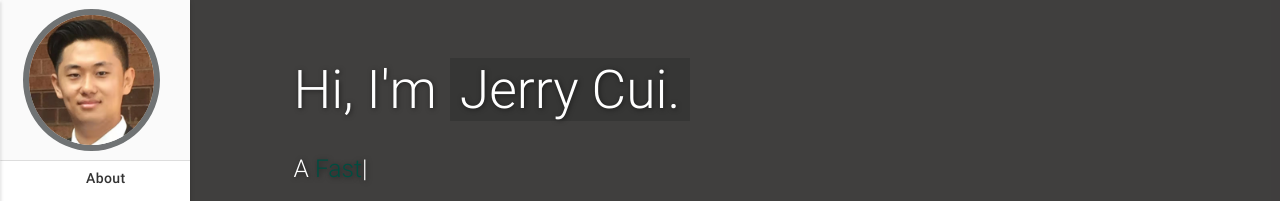
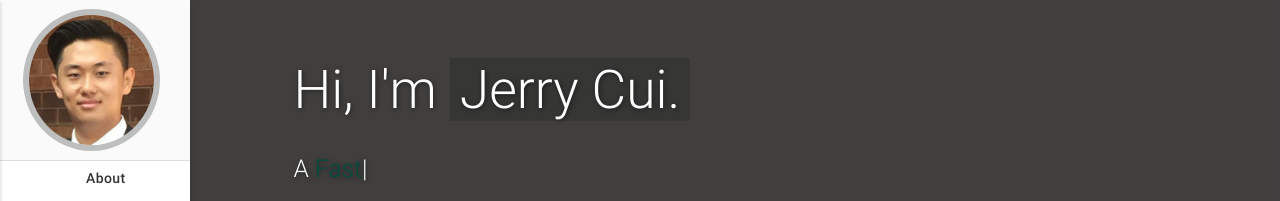
Before and after one commit to Jerry00C/Jerry00C.github.io, a plain HTML site: page index.html in a window 1280 px wide. Shown: the top 201 px of the page. Drawn offline with nearby package versions, Linux system fonts and the light colour scheme; some icons are missing.

Commit message:
Update border color of avatar

```diff
--- a/assets/css/style.css
+++ b/assets/css/style.css
@@ -11,7 +11,7 @@
   /* background-size: cover;  */
   margin: -31px;
   margin-left:-7px;
-  border: 6px solid #707374;
+  border: 6px solid rgb(97 100 100 / 40%);
   border-radius: 50% !important;
 }
 
```
